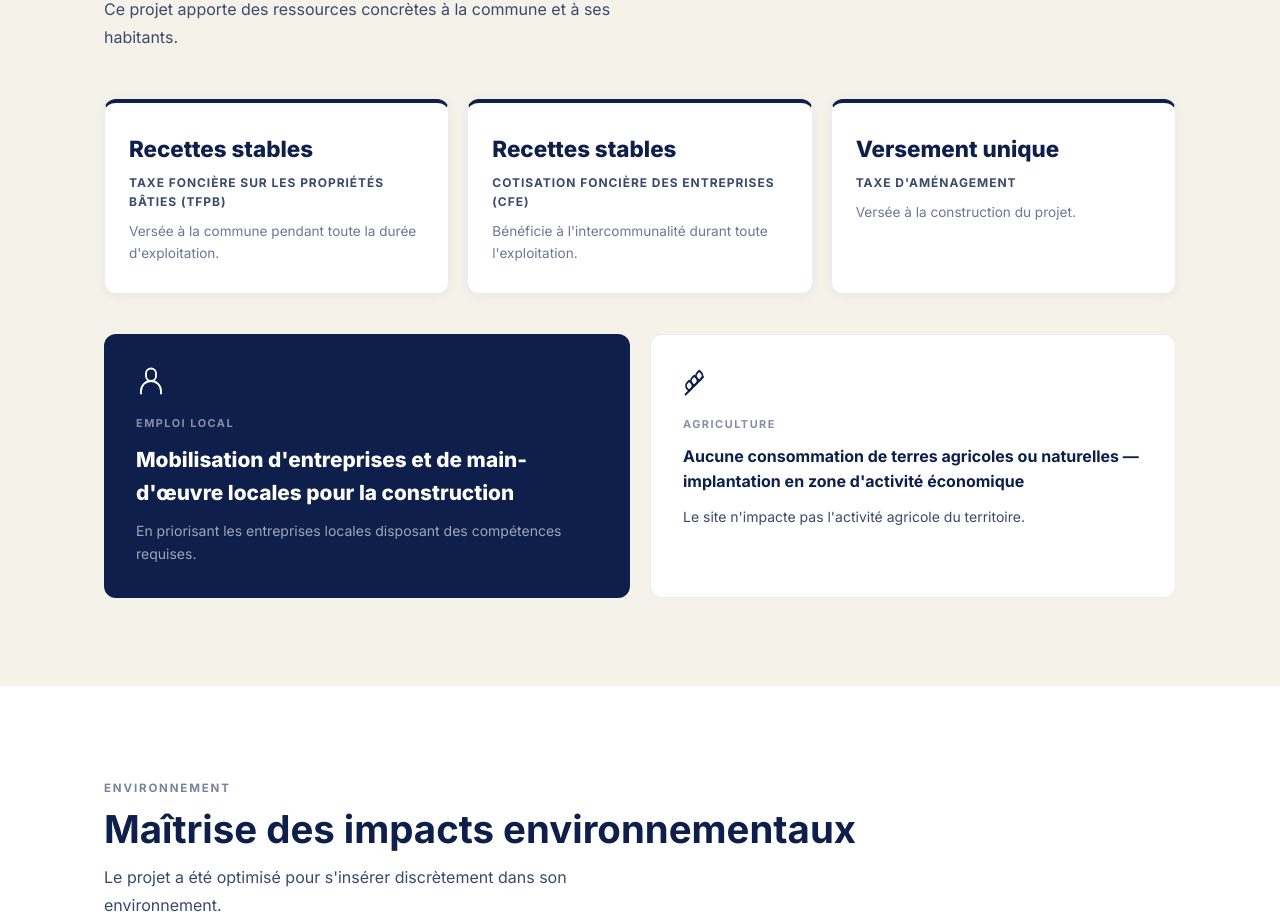
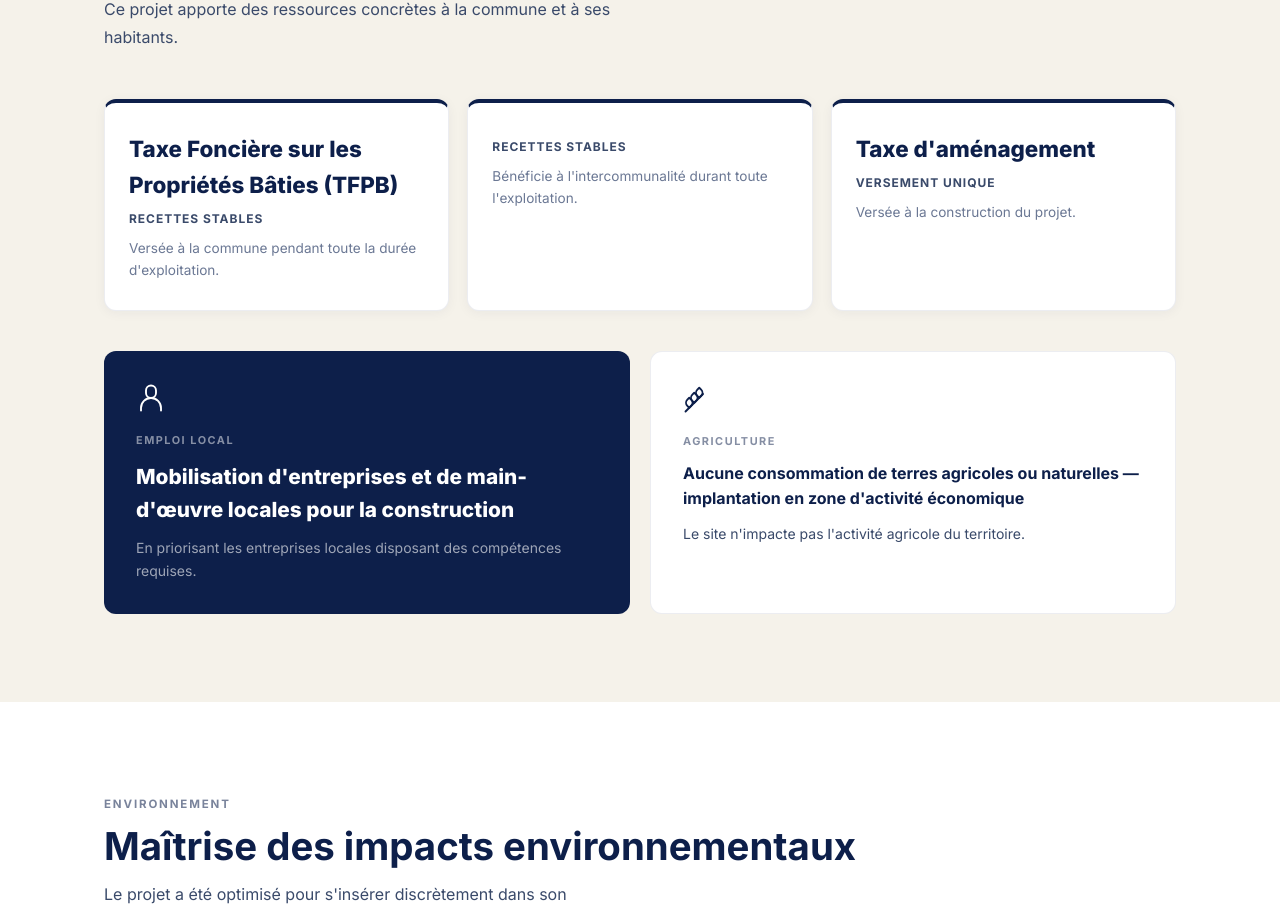
Before and after one commit to Imrane-Mou/enerfyh-site-project-template, a React (Create React App) app: page /projet/avesnes-le-comte in a window 1280 px wide. Shown: the part 2596-3510 px from the top of the page. Built offline with nearby package versions, Linux system fonts and the light colour scheme.

Commit message:
chnage content in json

```diff
--- a/src/data/projects.json
+++ b/src/data/projects.json
@@ -74,18 +74,18 @@
     },
     "localBenefits": {
       "taxe1": {
-        "label": "Taxe Foncière sur les Propriétés Bâties (TFPB)",
-        "amount": "Recettes stables",
+        "label": "Recettes stables",
+        "amount": "Taxe Foncière sur les Propriétés Bâties (TFPB)",
         "detail": "Versée à la commune pendant toute la durée d'exploitation."
       },
       "taxe2": {
-        "label": "Cotisation Foncière des Entreprises (CFE)",
-        "amount": "Recettes stables",
+        "label": "Recettes stables",
+        "amount": "",
         "detail": "Bénéficie à l'intercommunalité durant toute l'exploitation."
       },
       "taxe3": {
-        "label": "Taxe d'aménagement",
-        "amount": "Versement unique",
+        "label": "Versement unique",
+        "amount": "Taxe d'aménagement",
         "detail": "Versée à la construction du projet."
       },
       "emplois": "Mobilisation d'entreprises et de main-d'œuvre locales pour la construction",
--- a/src/pages/HomePage.jsx
+++ b/src/pages/HomePage.jsx
@@ -234,10 +234,10 @@ export default function HomePage() {
           <p style={{ color: '#3A4A6A', maxWidth: 480, margin: '0 auto 36px', fontSize: '1rem', lineHeight: 1.7 }}>
             Notre équipe est disponible pour répondre à toutes vos questions sur nos projets de stockage d'énergie.
           </p>
-          <a href="mailto:contact@enerfyh.com" style={{ background: '#0D1F4A', color: 'white', padding: '15px 36px', borderRadius: 6, fontWeight: 700, fontSize: '0.95rem', textDecoration: 'none', display: 'inline-block', transition: 'background 0.2s' }}
+          <a href="mailto:youssef.mabrouk@enerfyh.com" style={{ background: '#0D1F4A', color: 'white', padding: '15px 36px', borderRadius: 6, fontWeight: 700, fontSize: '0.95rem', textDecoration: 'none', display: 'inline-block', transition: 'background 0.2s' }}
             onMouseEnter={e => e.currentTarget.style.background = '#1A3A7A'}
             onMouseLeave={e => e.currentTarget.style.background = '#0D1F4A'}>
-            contact@enerfyh.com →
+            youssef.mabrouk@enerfyh.com →
           </a>
         </div>
       </section>
```
